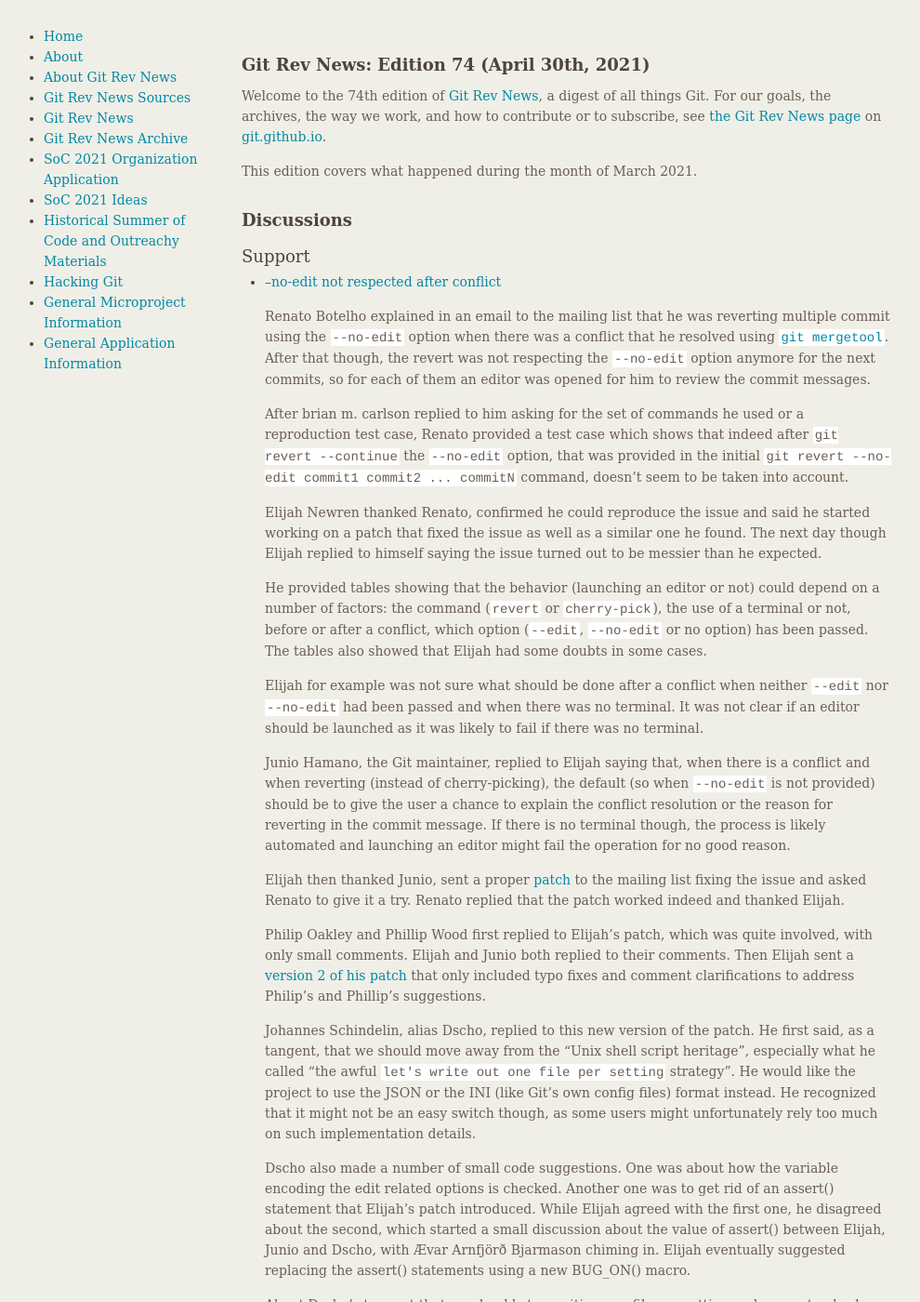
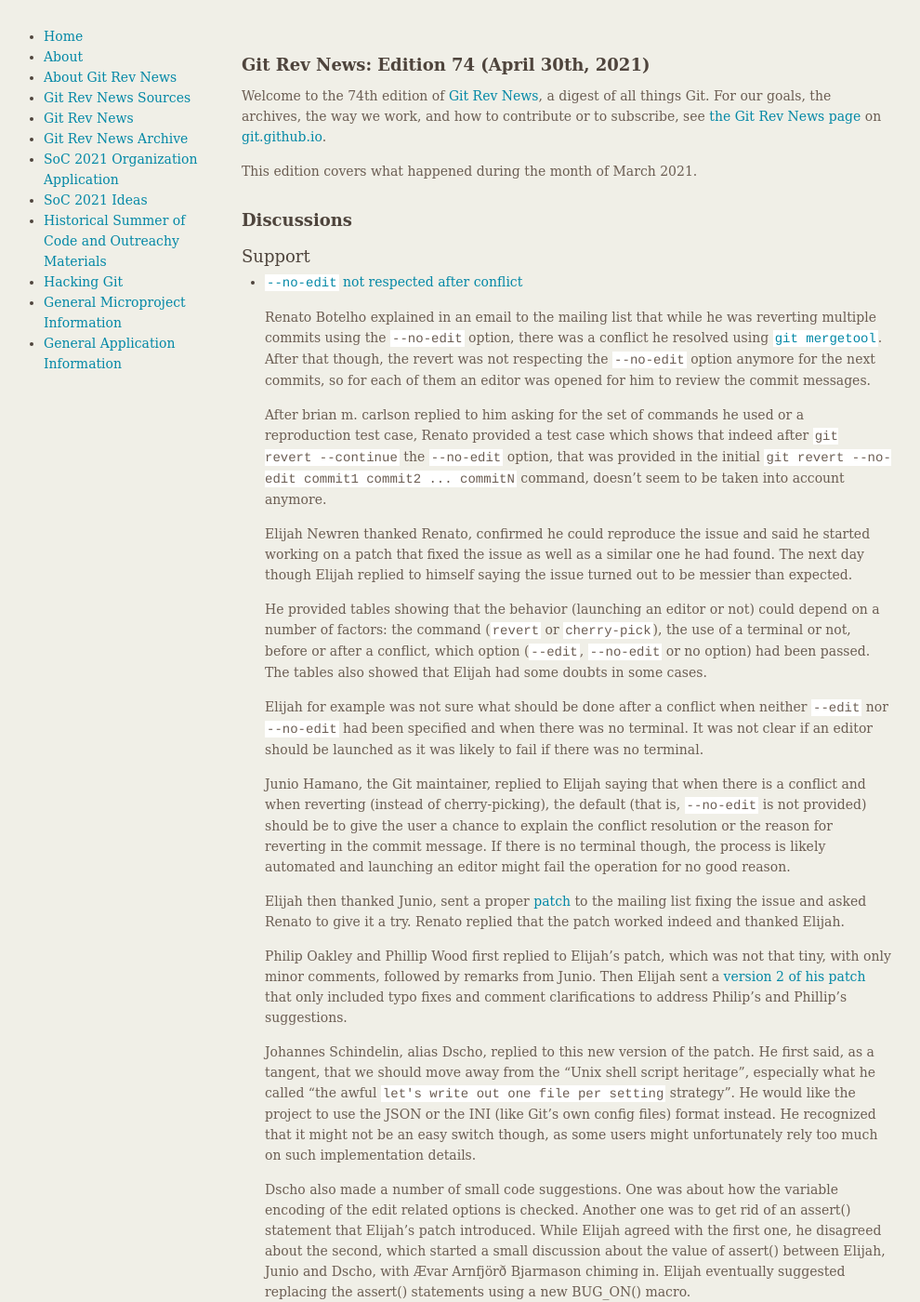
Before and after one commit to git/git.github.io, a Jekyll site: the page built from rev_news/drafts/edition-74.md, in a window 1280 px wide and 1400 px high. Shown: the whole window at 93% size, without its empty margins (149-1139 px from the left). Built offline with Jekyll 4.4.1, drawn with Linux system fonts in a browser that asks for light colours; some of the changed text lies outside the part shown.

Commit message:
Supplied my usual tiny spelling corrections.

```diff
--- a/rev_news/drafts/edition-74.md
+++ b/rev_news/drafts/edition-74.md
@@ -27,11 +27,11 @@
 
 ### Support
 
-* [--no-edit not respected after conflict](https://lore.kernel.org/git/4442fd0a-3306-a22b-3614-e3272f8f0be5@FreeBSD.org/)
+* [`--no-edit` not respected after conflict](https://lore.kernel.org/git/4442fd0a-3306-a22b-3614-e3272f8f0be5@FreeBSD.org/)
 
-  Renato Botelho explained in an email to the mailing list that he was
-  reverting multiple commit using the `--no-edit` option when there
-  was a conflict that he resolved using
+  Renato Botelho explained in an email to the mailing list that while he
+  was reverting multiple commits using the `--no-edit` option, there
+  was a conflict he resolved using
   [`git mergetool`](https://git-scm.com/docs/git-mergetool). After that
   though, the revert was not respecting the `--no-edit` option anymore
   for the next commits, so for each of them an editor was opened for him
@@ -42,28 +42,28 @@
   which shows that indeed after `git revert --continue` the
   `--no-edit` option, that was provided in the initial
   `git revert --no-edit commit1 commit2 ... commitN` command, doesn't
-  seem to be taken into account.
+  seem to be taken into account anymore.
 
   Elijah Newren thanked Renato, confirmed he could reproduce the issue
   and said he started working on a patch that fixed the issue as well
-  as a similar one he found. The next day though Elijah replied to
-  himself saying the issue turned out to be messier than he expected.
+  as a similar one he had found. The next day though Elijah replied to
+  himself saying the issue turned out to be messier than expected.
 
   He provided tables showing that the behavior (launching an editor or
   not) could depend on a number of factors: the command (`revert` or
   `cherry-pick`), the use of a terminal or not, before or after a
-  conflict, which option (`--edit`, `--no-edit` or no option) has been
+  conflict, which option (`--edit`, `--no-edit` or no option) had been
   passed. The tables also showed that Elijah had some doubts in some
   cases.
 
   Elijah for example was not sure what should be done after a conflict
-  when neither `--edit` nor `--no-edit` had been passed and when there
+  when neither `--edit` nor `--no-edit` had been specified and when there
   was no terminal. It was not clear if an editor should be launched as
   it was likely to fail if there was no terminal.
 
-  Junio Hamano, the Git maintainer, replied to Elijah saying that,
+  Junio Hamano, the Git maintainer, replied to Elijah saying that
   when there is a conflict and when reverting (instead of
-  cherry-picking), the default (so when `--no-edit` is not provided)
+  cherry-picking), the default (that is, `--no-edit` is not provided)
   should be to give the user a chance to explain the conflict
   resolution or the reason for reverting in the commit message. If
   there is no terminal though, the process is likely automated and
@@ -75,8 +75,8 @@
   try. Renato replied that the patch worked indeed and thanked Elijah.
 
   Philip Oakley and Phillip Wood first replied to Elijah's patch,
-  which was quite involved, with only small comments. Elijah and Junio
-  both replied to their comments. Then Elijah sent a
+  which was not that tiny, with only minor comments, followed by
+  remarks from Junio. Then Elijah sent a
   [version 2 of his patch](https://lore.kernel.org/git/pull.988.v2.git.git.1617070174458.gitgitgadget@gmail.com/)
   that only included typo fixes and comment clarifications to address
   Philip's and Phillip's suggestions.
@@ -91,7 +91,7 @@
   such implementation details.
 
   Dscho also made a number of small code suggestions. One was about
-  how the variable encoding the edit related options is
+  how the variable encoding of the edit related options is
   checked. Another one was to get rid of an assert() statement that
   Elijah's patch introduced. While Elijah agreed with the first one,
   he disagreed about the second, which started a small discussion
@@ -117,12 +117,12 @@
   would need to check if some hooks are configured or not, so that if
   they are not, we can avoid writing a lot between each commit which
   is processed. Dscho said that "for example, if no `pre-commit` hook
-  is installed that needs to be run, there is no need to update the
+  was installed that needs to be run, there was no need to update the
   worktree nor HEAD until the rebase is done".
 
   Meanwhile Elijah sent a
   [version 3 of his patch](https://lore.kernel.org/git/pull.988.v3.git.git.1617173541301.gitgitgadget@gmail.com/)
-  that took into account all the suggestions Dscho made, including the
+  that took into account all the suggestions Dscho had made, including the
   removal of the assert() statement. Dscho gave his "Reviewed-by:" and
   the patch has since been merged into the 'master' branch.
 
@@ -276,8 +276,8 @@
   by Sebastian Jambor.  The [fzf](https://github.com/junegunn/fzf) tool was mentioned
   alongside [git-fuzzy](https://github.com/bigH/git-fuzzy) (that uses it) in
   [Git Rev News Edition #64](https://git.github.io/rev_news/2020/06/25/edition-64/).
-* [Git email flow vs Github flow](https://blog.brixit.nl/git-email-flow-versus-github-flow/):
-  Comparing the Github and Gitlab pull request workflow to the Git built-in email workflow,
+* [Git email flow vs GitHub flow](https://blog.brixit.nl/git-email-flow-versus-github-flow/):
+  Comparing the GitHub and GitLab pull request workflow to the Git built-in email workflow,
   by Martijn Braam (2020).
 
 
```
Also changed, not shown: other parts of rev_news/drafts/edition-74.md (+7 -7 lines).
